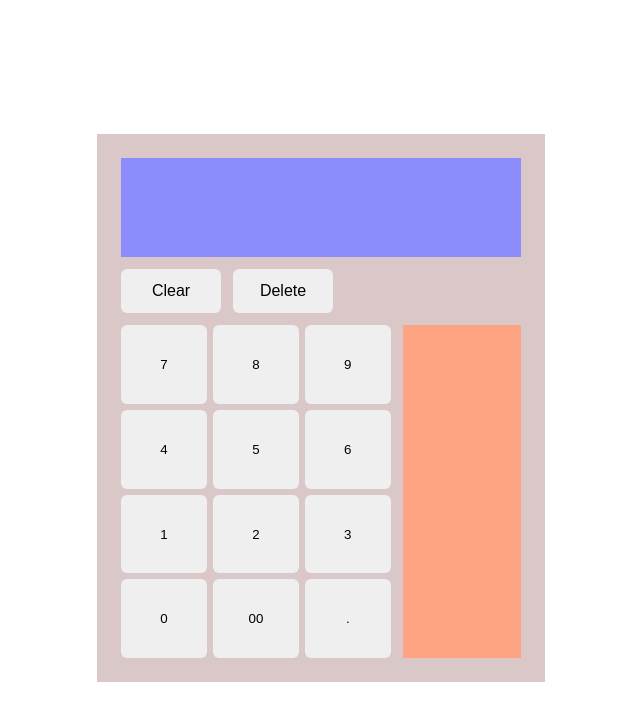
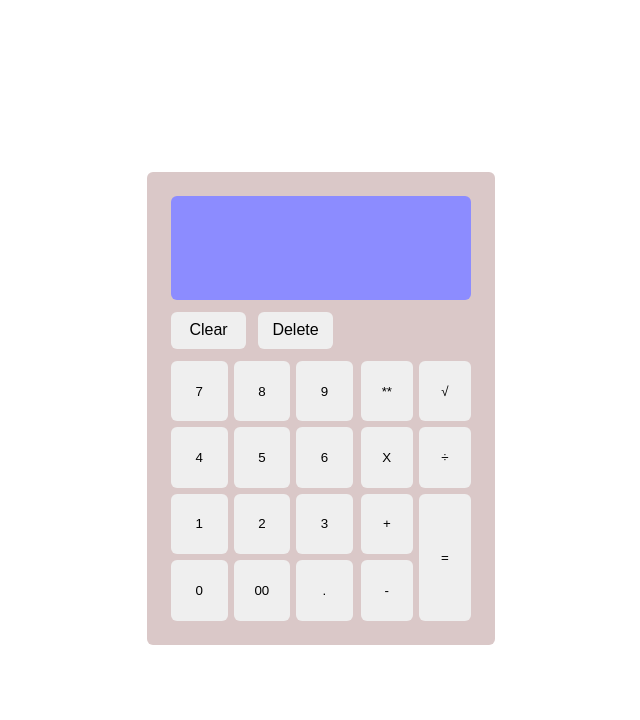
Before and after one commit to bisuketto0/Calculator, a plain HTML site: page index.html in a window 1280 px wide. Shown: the whole page, without its empty margins (319-959 px from the left). Drawn offline with Linux system fonts and the light colour scheme.

Commit message:
Add operation buttons

```diff
--- a/index.html
+++ b/index.html
@@ -34,7 +34,15 @@
         <button class="number-btn">00</button>
         <button class="number-btn">.</button>
       </div>
-      <div class="operations"></div>
+      <div class="operations">
+        <button class="oper-btn">**</button>
+        <button class="oper-btn">√</button>
+        <button class="oper-btn">X</button>
+        <button class="oper-btn">÷</button>
+        <button class="oper-btn">+</button>
+        <button class="oper-btn">-</button>
+        <button class="oper-btn equal">=</button>
+      </div>
     </div>
 
   </div>
--- a/styles.css
+++ b/styles.css
@@ -8,17 +8,20 @@ body {
 
 .calculator {
   background-color: rgb(218, 200, 200);
-  width: 400px;
-  height: 500px;
+  min-width: 250px;
+  width: 300px;
+  height: 425px;
   padding: 24px;
   gap: 12px;
+  border-radius: 6px;
   display: flex;
   flex-direction: column;
 }
 
 .display {
   background-color: rgb(140, 140, 255);
-  flex-grow: 2;
+  flex-grow: 3;
+  border-radius: 6px;
 }
 
 .display-options {
@@ -34,7 +37,7 @@ body {
   /* background-color: rgb(140, 140, 255); */
   flex-grow: 5;
   display: flex;
-  gap: 12px;
+  gap: 8px;
 }
 
 .numbers {
@@ -47,8 +50,18 @@ body {
 }
 
 .operations {
-  background-color: rgb(255, 164, 130);
+  /* background-color: rgb(255, 164, 130); */
   flex-grow: 1;
+  display: grid;
+  gap: 6px;
+  grid-template-columns: repeat(2, 1fr);
+  grid-template-rows: repeat(4, 1fr);
+}
+
+.equal {
+  grid-column-start: 2;
+  grid-row-start: 3;
+  grid-row-end: span 2;
 }
 
 button {
@@ -67,3 +80,7 @@ button {
 .number-btn {
   border-radius: 6px;
 }
+
+.oper-btn {
+  border-radius: 6px;
+}
```
